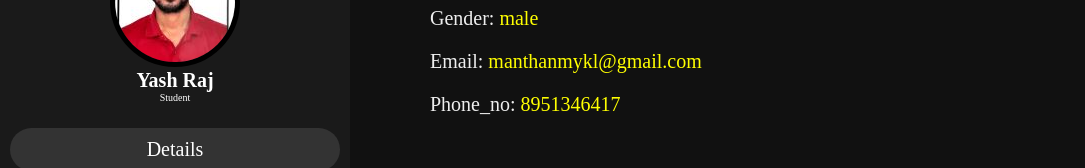
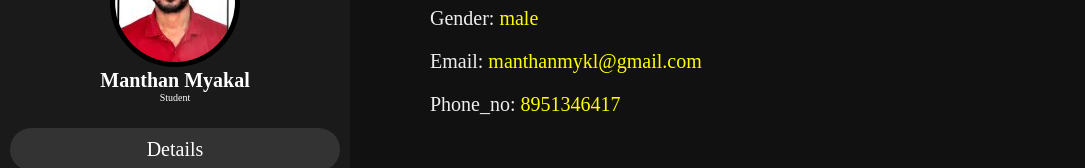
Before and after one commit to manthanmyakal/portfolio.github.io, a plain HTML site: page index.html in a window 1280 px wide. Shown: the part 247-415 px from the top of the page, without its empty margins (0-1085 px from the left). Drawn offline with Linux system fonts and the light colour scheme.

Commit message:
Update index.html

```diff
--- a/index.html
+++ b/index.html
@@ -11,7 +11,7 @@
     <header>
        <div class="user">
        <img src="photo.jpg">
-       <h5 class="nm">Yash Raj</h5>
+       <h5 class="nm">Manthan Myakal</h5>
        <p class="jb">Student</p>
        </div>
        <nav class="nv">
```
